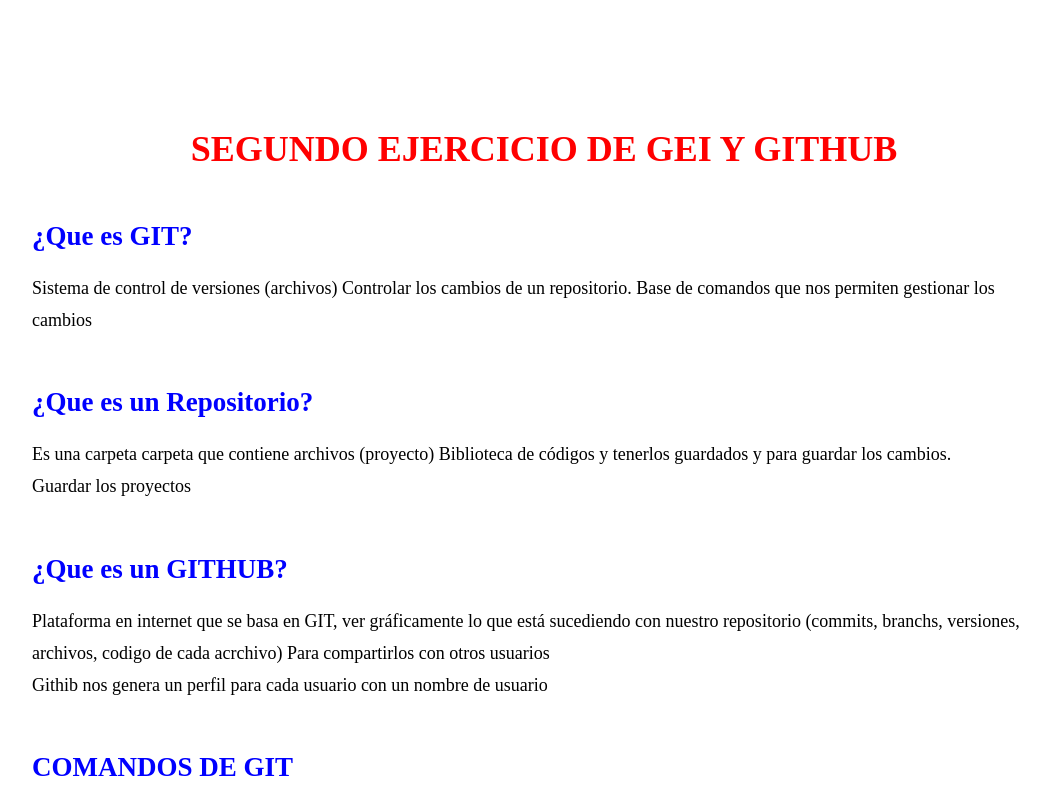
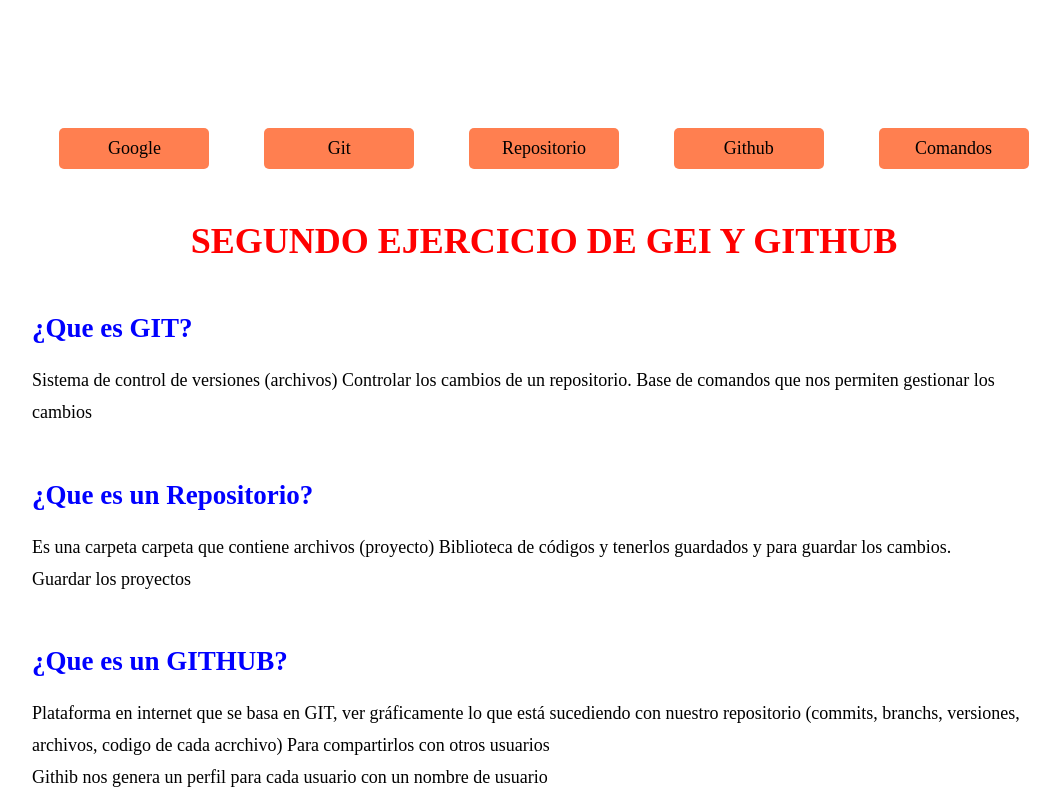
Before and after one commit to valentinaasierra/segundo-repositorio, a plain HTML site: page index.html in a window 1280 px wide. Shown: the top 800 px of the page, without its empty margins (96-1156 px from the left). Drawn offline with Linux system fonts and the light colour scheme.

Commit message:
se agrega el menu

```diff
--- a/index.html
+++ b/index.html
@@ -8,6 +8,16 @@
     <title>Segundo repositorio</title>
   </head>
   <body>
+    <div class="menu">
+      <ul>
+        <li><a href="https://google.com/" target="_blank">Google</a></li>
+        <li><a href="#section1">Git</a></li>
+        <li><a href="#section2">Repositorio</a></li>
+        <li><a href="#section3">Github</a></li>
+        <li><a href="#section4">Comandos</a></li>
+      </ul>
+    </div>
+
     <h1>SEGUNDO EJERCICIO DE GEI Y GITHUB</h1>
     <!--seccion 1-->
     <div class="section" id="section1">
--- a/style.css
+++ b/style.css
@@ -31,3 +31,31 @@ h1{
 #section4 > ul > li{
     padding-top: 20px;
 }
+.menu{
+    margin-bottom: 5%;
+}
+.menu > ul{
+    display: flex;
+    list-style: none;
+    justify-content: space-around;
+}
+.menu > ul > li{
+    padding: 10px 20px;
+    background-color: coral;
+    min-width: 150px;
+    text-align: center;
+    border-radius: 5px;
+}
+.menu > ul > li:hover{
+    transform: scale(1.1);
+    background-color: brown;
+}
+
+.menu > ul > li> a:link{
+    text-decoration: none;
+    color: black;
+}
+.menu > ul > li> a:visited{
+    text-decoration: none;
+    color: black;
+}
```
